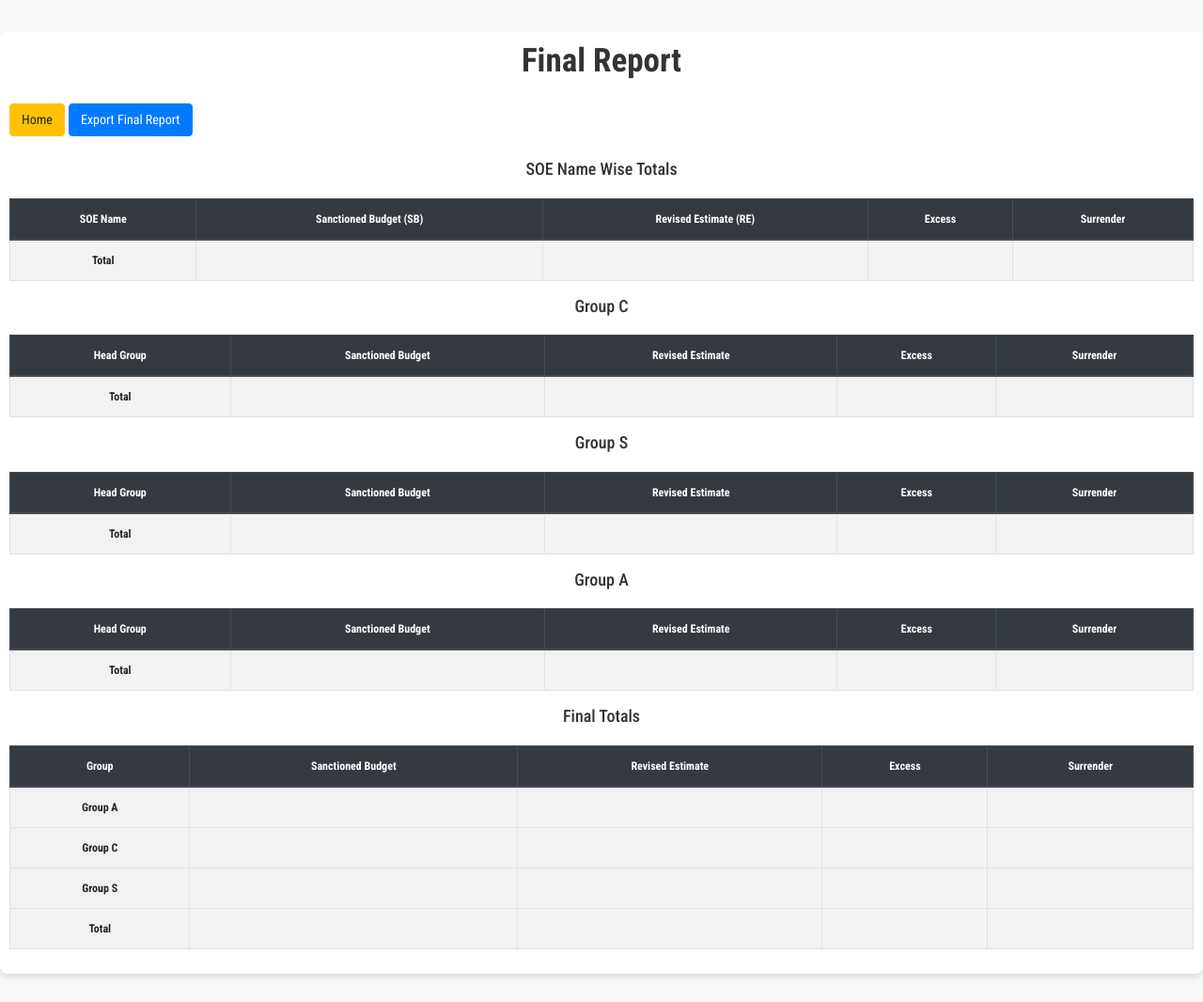
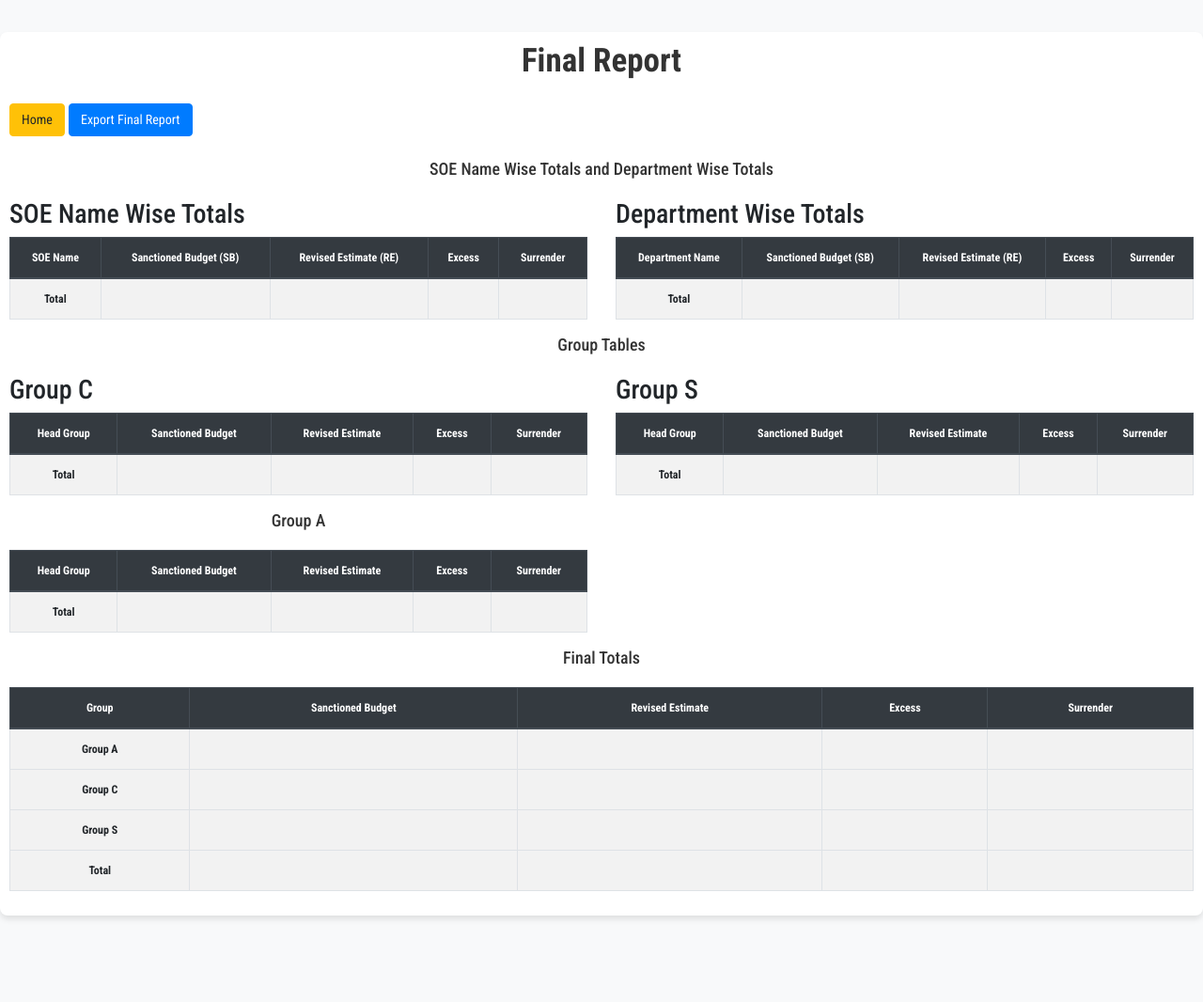
Before and after one commit to gov-bhanu/tdd-budget, a Django app: template myapp/templates/final_report.html in a window 1280 px wide. Shown: the whole page at 94% size. After the commit the page ends 978 px from the top, so only its background shows below. Run offline with Django 5.2, Linux system fonts and the light colour scheme; the template is opened without the code that fills it, so the values that code supplies are empty; some libraries are stand-ins or nearby versions.

Commit message:
Updated layout of tables on Final Report page

```diff
--- a/myapp/templates/final_report.html
+++ b/myapp/templates/final_report.html
@@ -21,8 +21,12 @@
 
         <!-- All Tables Wrapped in finalReportTable -->
         <div id="finalReportTable">
-            <!-- SOE Name Wise Totals Table -->
-            <h2>SOE Name Wise Totals</h2>
+            <!-- SOE Name Wise Totals and Department Wise Totals Tables -->
+            <h2>SOE Name Wise Totals and Department Wise Totals</h2>
+            <div class="row">
+                <!-- SOE Table Column -->
+                <div class="col-md-6">
+                    <h3>SOE Name Wise Totals</h3>
                     <div class="table-responsive">
                         <table id="soeTotalTable" class="table table-bordered table-striped table-hover">
                             <thead class="thead-dark">
@@ -54,9 +58,50 @@
                             </tbody>
                         </table>
                     </div>
+                </div>
 
-            <!-- Group C Table -->
-            <h2>Group C</h2>
+                <!-- Department Table Column -->
+                <div class="col-md-6">
+                    <h3>Department Wise Totals</h3>
+                    <div class="table-responsive">
+                        <table id="departmentTotalTable" class="table table-bordered table-striped">
+                            <thead class="thead-dark">
+                                <tr>
+                                    <th>Department Name</th>
+                                    <th>Sanctioned Budget (SB)</th>
+                                    <th>Revised Estimate (RE)</th>
+                                    <th>Excess</th>
+                                    <th>Surrender</th>
+                                </tr>
+                            </thead>
+                            <tbody>
+                                {% for department, totals in department_totals.items %}
+                                    <tr>
+                                        <td>{{ department }}</td>
+                                        <td>{{ totals.sanctioned_budget|floatformat:2 }}</td>
+                                        <td>{{ totals.revised_estimate|floatformat:2 }}</td>
+                                        <td>{{ totals.excess|floatformat:2 }}</td>
+                                        <td>{{ totals.surrender|floatformat:2 }}</td>
+                                    </tr>
+                                {% endfor %}
+                                <tr class="font-weight-bold">
+                                    <td>Total</td>
+                                    <td>{{ total_sanctioned_budget_department|floatformat:2 }}</td>
+                                    <td>{{ total_revised_estimate_department|floatformat:2 }}</td>
+                                    <td>{{ total_excess_department|floatformat:2 }}</td>
+                                    <td>{{ total_surrender_department|floatformat:2 }}</td>
+                                </tr>
+                            </tbody>
+                        </table>
+                    </div>
+                </div>
+            </div>
+
+            <!-- Group Tables -->
+            <h2>Group Tables</h2>
+            <div class="row">
+                <div class="col-md-6">
+                    <h3>Group C</h3>
                     <div class="table-responsive">
                         <table id="groupCTable" class="table table-bordered table-striped">
                             <thead class="thead-dark">
@@ -88,41 +133,6 @@
                             </tbody>
                         </table>
                     </div>
-
-            <!-- Group S Table -->
-            <h2>Group S</h2>
-            <div class="table-responsive">
-                <table id="groupSTable" class="table table-bordered table-striped">
-                    <thead class="thead-dark">
-                        <tr>
-                            <th>Head Group</th>
-                            <th>Sanctioned Budget</th>
-                            <th>Revised Estimate</th>
-                            <th>Excess</th>
-                            <th>Surrender</th>
-                        </tr>
-                    </thead>
-                    <tbody>
-                        {% for item in group_s %}
-                        <tr>
-                            <td>{{ item.head_group }}</td>
-                            <td>{{ item.total_sanctioned_budget|floatformat:2 }}</td>
-                            <td>{{ item.total_revised_estimate|floatformat:2 }}</td>
-                            <td>{{ item.total_excess|floatformat:2 }}</td>
-                            <td>{{ item.total_surrender|floatformat:2 }}</td>
-                        </tr>
-                        {% endfor %}
-                        <tr class="font-weight-bold">
-                            <td>Total</td>
-                            <td>{{ total_sanctioned_budget_s|floatformat:2 }}</td>
-                            <td>{{ total_revised_estimate_s|floatformat:2 }}</td>
-                            <td>{{ total_excess_s|floatformat:2 }}</td>
-                            <td>{{ total_surrender_s|floatformat:2 }}</td>
-                        </tr>
-                    </tbody>
-                </table>
-            </div>
-
             <!-- Group A Table -->
             <h2>Group A</h2>
             <div class="table-responsive">
@@ -155,6 +165,42 @@
                         </tr>
                     </tbody>
                 </table>
+            </div>
+                </div>
+                <div class="col-md-6">
+                    <h3>Group S</h3>
+                    <div class="table-responsive">
+                        <table id="groupSTable" class="table table-bordered table-striped">
+                            <thead class="thead-dark">
+                                <tr>
+                                    <th>Head Group</th>
+                                    <th>Sanctioned Budget</th>
+                                    <th>Revised Estimate</th>
+                                    <th>Excess</th>
+                                    <th>Surrender</th>
+                                </tr>
+                            </thead>
+                            <tbody>
+                                {% for item in group_s %}
+                                <tr>
+                                    <td>{{ item.head_group }}</td>
+                                    <td>{{ item.total_sanctioned_budget|floatformat:2 }}</td>
+                                    <td>{{ item.total_revised_estimate|floatformat:2 }}</td>
+                                    <td>{{ item.total_excess|floatformat:2 }}</td>
+                                    <td>{{ item.total_surrender|floatformat:2 }}</td>
+                                </tr>
+                                {% endfor %}
+                                <tr class="font-weight-bold">
+                                    <td>Total</td>
+                                    <td>{{ total_sanctioned_budget_s|floatformat:2 }}</td>
+                                    <td>{{ total_revised_estimate_s|floatformat:2 }}</td>
+                                    <td>{{ total_excess_s|floatformat:2 }}</td>
+                                    <td>{{ total_surrender_s|floatformat:2 }}</td>
+                                </tr>
+                            </tbody>
+                        </table>
+                    </div>
+                </div>
             </div>
 
             <!-- Final Totals Table -->
```
Lines whose indentation alone changed are shown as unchanged.
